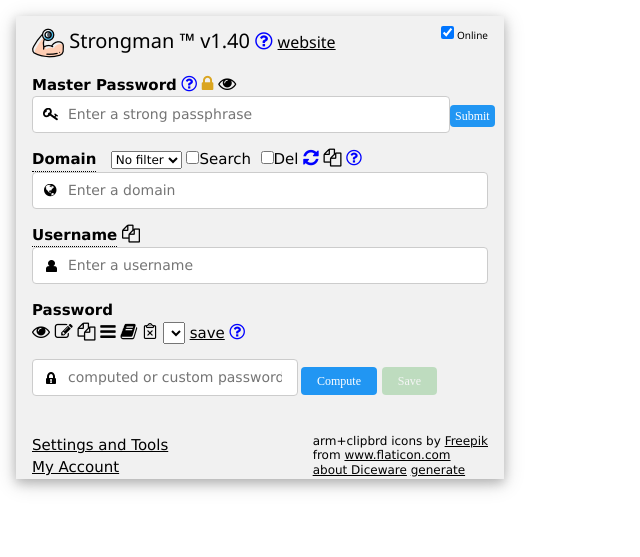
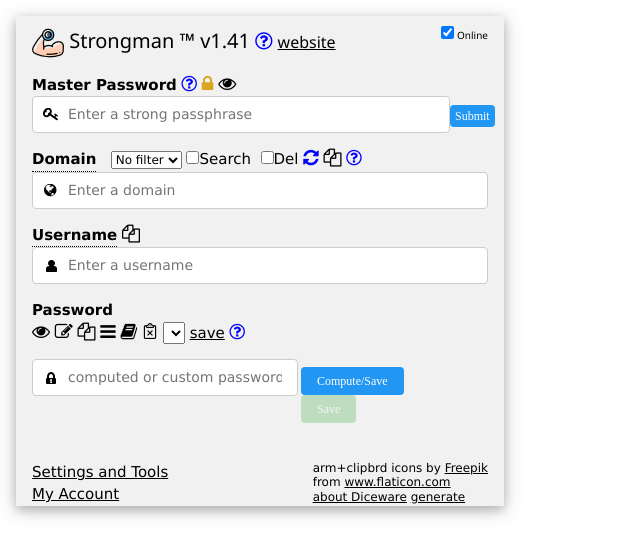
Before and after one commit to lstandish/strongman, a PHP site: page / in a window 1280 px wide. Shown: the top 557 px of the page, without its empty margins (0-640 px from the left). Run offline with PHP 8.4, Linux system fonts and the light colour scheme; lists and menus that the app fills with data are empty.

Commit message:
update help messages to reflect new 'Compute/Save' button label

```diff
--- a/index.php
+++ b/index.php
@@ -27,7 +27,7 @@
 header("Cache-Control: no-cache, no-store, must-revalidate"); // HTTP 1.1.
 header("Pragma: no-cache"); // HTTP 1.0.
 header("Expires: 0"); // Proxies
-$smversion = "1.40";
+$smversion = "1.41";
 ?>
 <!DOCTYPE html>
 <html>
@@ -1681,8 +1681,8 @@
 <li>Enter the master passphrase</li>
 <li>Start typing the domain name in the 'Domain' field. If you have used this password before, you will see the domain-username in a dropdown list. Click to choose it. You're done; the password is automatically copied to the clipboard for you (unless you've disabled that in the settings menu.)</li>
 <li>For a new entry, just enter the domain and username.</li>
-<li>Change the password computation options for this username if necessary (use the '☰' button), then click the "Compute" button.</li>
-<li>The password is calculated and (optionally) copied to clipboard. The next time you need this password, you can select it from the dropdown list.</li>
+<li>Change the password computation options for this username if necessary (use the '☰' button), then click the "Compute/Save" button.</li>
+<li>The password is computed and (optionally) copied to clipboard. If online, the "password profile" (domain, username, and computation options settings) are saved to the server. The next time you need this password, you can select it from the dropdown list.</li>
 <li>If you want to modify or replace the computed password, just edit it and click the "Save" button. This "custom" password will be AES256-encrypted and stored on the server.</li>
 </ol>
 <a href="javascript:togAccordian('intro');" >Hide</a>
@@ -1742,8 +1742,8 @@
 <input class="w3-input w3-border w3-round icon-input" name="cPassword" id='cPassword' type='password' placeholder="computed or custom password" onkeyup="document.getElementById('savebut').disabled=false;" tabindex="4" maxlength="200">
 </span>
 <span class="w3-col s4" style="margin: 8px 0 0 3px;">
-  <button class="w3-button w3-small w3-blue w3-round w3-ripple w3-padding fa" id="compute" onclick="compute(this);" title="Compute unique password based on master password, domain, username and options">Compute</button>
-  <button class="w3-button w3-small w3-green w3-round w3-ripple w3-padding fa" id="savebut" onclick="savepass(this);" title="Save custom password using AES256 encryption" disabled>Save</button>
+  <button class="w3-button w3-small w3-blue w3-round w3-ripple w3-padding fa" id="compute" onclick="compute(this);" title="Compute unique password based on master password, domain, username and options. Save 'profile' to server if online">Compute/Save</button>
+  <button class="w3-button w3-small w3-green w3-round w3-ripple w3-padding fa" id="savebut" onclick="savepass(this);" title="Save custom password to server using AES256 encryption" disabled>Save</button>
 </span>
 </span>
   </p>
```
